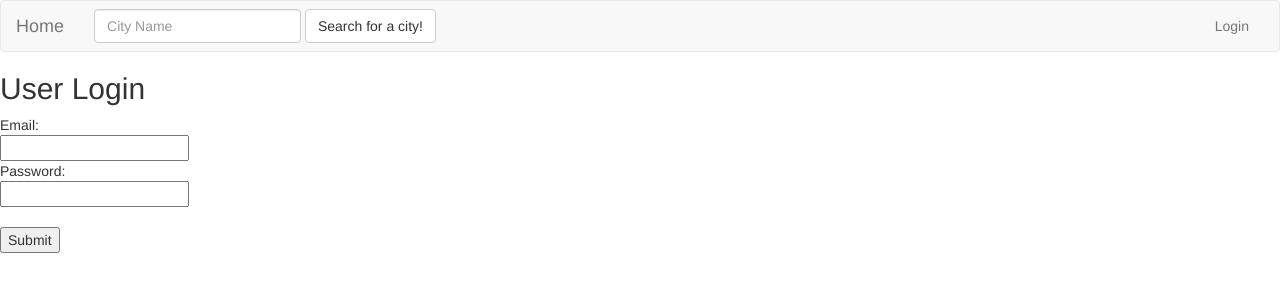
After one commit to laurenpritchett/citysights, a Flask app: page /user-login in a window 1280 px wide. The commit adds this page. Shown: the top 300 px of the page. Run offline with Flask 2, Linux system fonts and the light colour scheme; some libraries are stand-ins or nearby versions.

Commit message:
reworking db model and flask routes to add user functionality

```diff
--- /dev/null
+++ b/seed_data/users_data.txt
@@ -0,0 +1,5 @@
+1|Bianca|Cruz|bcruz@gmail.com|iguanas732
+2|Mark|Taylor|mtaylor@gmail.com|23squash
+3|Patricia|Langenwalter|plangenwalter@gmail.com|igloo22
+4|John|Piano|jpiano@gmail.com|musicality12
+5|Ida|Smith|ismith@gmail.com|wiggles45
--- a/server.py
+++ b/server.py
@@ -1,4 +1,4 @@
-"""Photo Locations."""
+"""Photo Spots."""
 
 import flickrapi
 
@@ -20,7 +20,8 @@ from flask_debugtoolbar import DebugToolbarExtension
 
 from model import City, connect_to_db, db
 
-from secret import googleMapsApiKey
+from sqlalchemy.orm.exc import NoResultFound
+
 
 app = Flask(__name__)
 
@@ -36,6 +37,71 @@ def index():
     """Homepage."""
 
     return render_template("homepage.html")
+
+
+@app.route('/user-login')
+def user_login():
+    """Render HTML template with login form."""
+
+    return render_template("user-login.html")
+
+
+@app.route('/user-login', methods=["POST"])
+def handle_user_login():
+    """Handles login and registration for new users."""
+
+    email = request.form.get("email")
+    password = request.form.get("password")
+
+    # Check if user is in the database. If not, create a new user.
+    try:
+        current_user = User.query.filter(User.email == email).one()
+    except NoResultFound:
+        new_user = User(email=email, password=password)
+        db.session.add(new_user)
+        db.session.commit()
+        flash('Welcome stranger!')
+        return redirect("/")
+
+    # Verify that user has entered the correct password.
+    if current_user.password == password:
+        session['user_id'] = current_user.user_id
+        flash('Welcome back!')
+        return redirect("/")
+    else:
+        flash('Incorrect email or password provided.')
+
+    return redirect("/")
+
+
+@app.route('/user-logout')
+def logout():
+    """Remove user_id from session and redirect to the home page."""
+
+    del session['user_id']
+    flash('See you later!')
+    return redirect("/")
+
+
+@app.route('/user/<user_id>')
+def user_page(user_id):
+    """ Show user profile."""
+
+    current_user = User.query.filter(User.user_id == user_id).one()
+
+    title_and_score = db.session.query(Movie.title,
+                                       Rating.score).\
+        join(Rating).\
+        filter(Rating.user_id == user_id).\
+        all()
+
+    progress = progress_tracker(user_id)
+
+    return render_template("user-profile.html",
+                           current_user=current_user,
+                           title_and_score=title_and_score,
+                           progress=progress,
+                           )
 
 
 @app.route('/search-results')
--- a/templates/base.html
+++ b/templates/base.html
@@ -32,6 +32,15 @@
         </div>
         <button type="submit" id="city-search-button" class="btn btn-default">Search for a city!</button>
       </form>
+      <ul class="nav navbar-nav navbar-right">
+        <li>
+          {% if 'user_id' in session %}
+          <a href="/user-logout">Logout</a>
+          {% else %}
+          <a href="/user-login">Login</a>
+          {% endif %}
+        </li>
+      </ul>
     </div><!-- /.navbar-collapse -->
   </div><!-- /.container-fluid -->
 </nav>
--- /dev/null
+++ b/templates/user-login.html
@@ -0,0 +1,15 @@
+{% extends 'base.html' %}
+{% block content %}
+
+<h2>User Login</h2>
+
+<form action='/user-login' method='POST'>
+  Email:<br>
+  <input type='text' id='email' name='email'><br>
+  Password:<br>
+  <input type='text' id='password' name='password'><br>
+  <br>
+  <input type='submit'>
+</form>
+
+{% endblock %}
```
Also changed, not shown: model.py (+18 -0 lines), seed.py (+31 -1 lines), server_tests.py (+9 -9 lines), templates/user-profile.html (added, +29 -0 lines).
